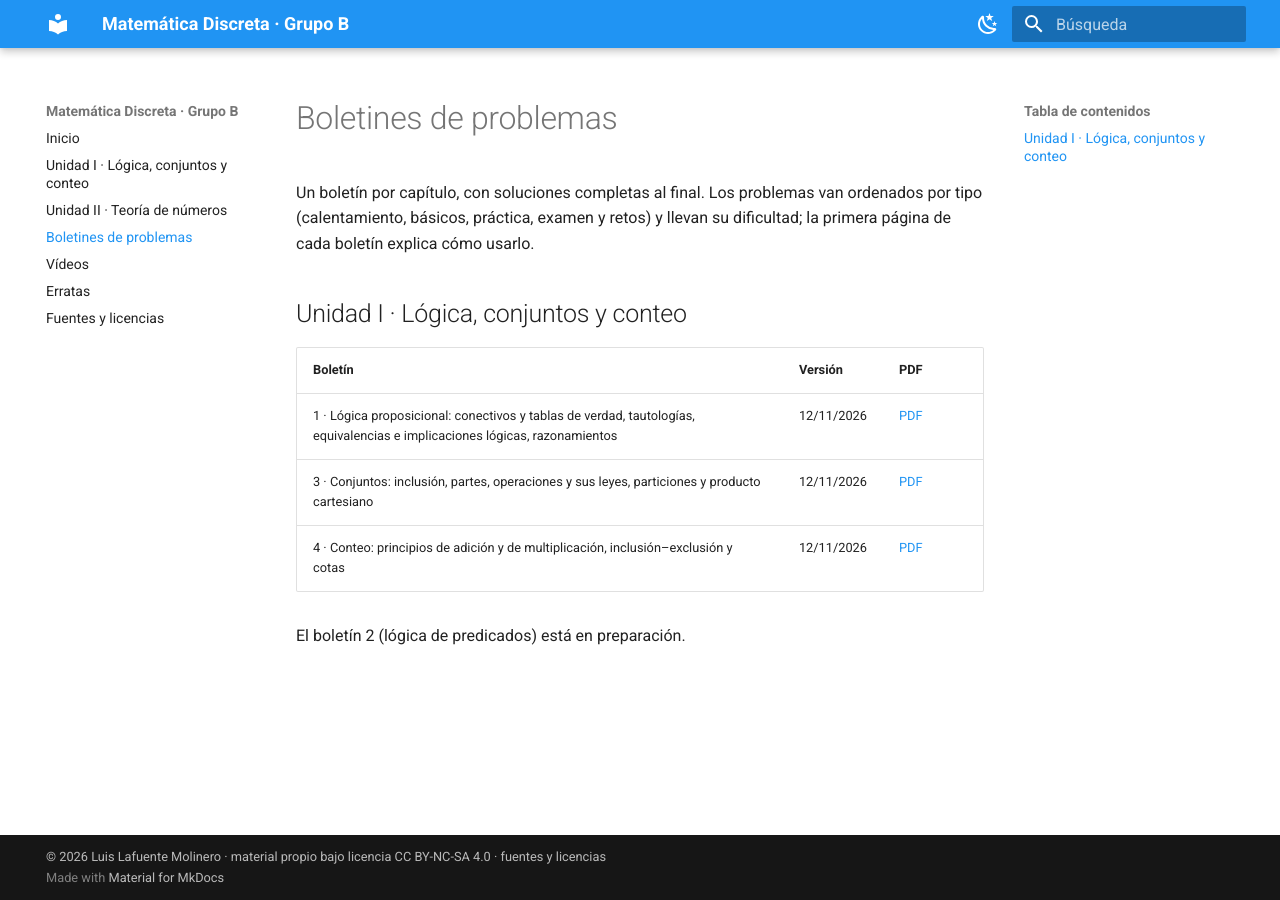
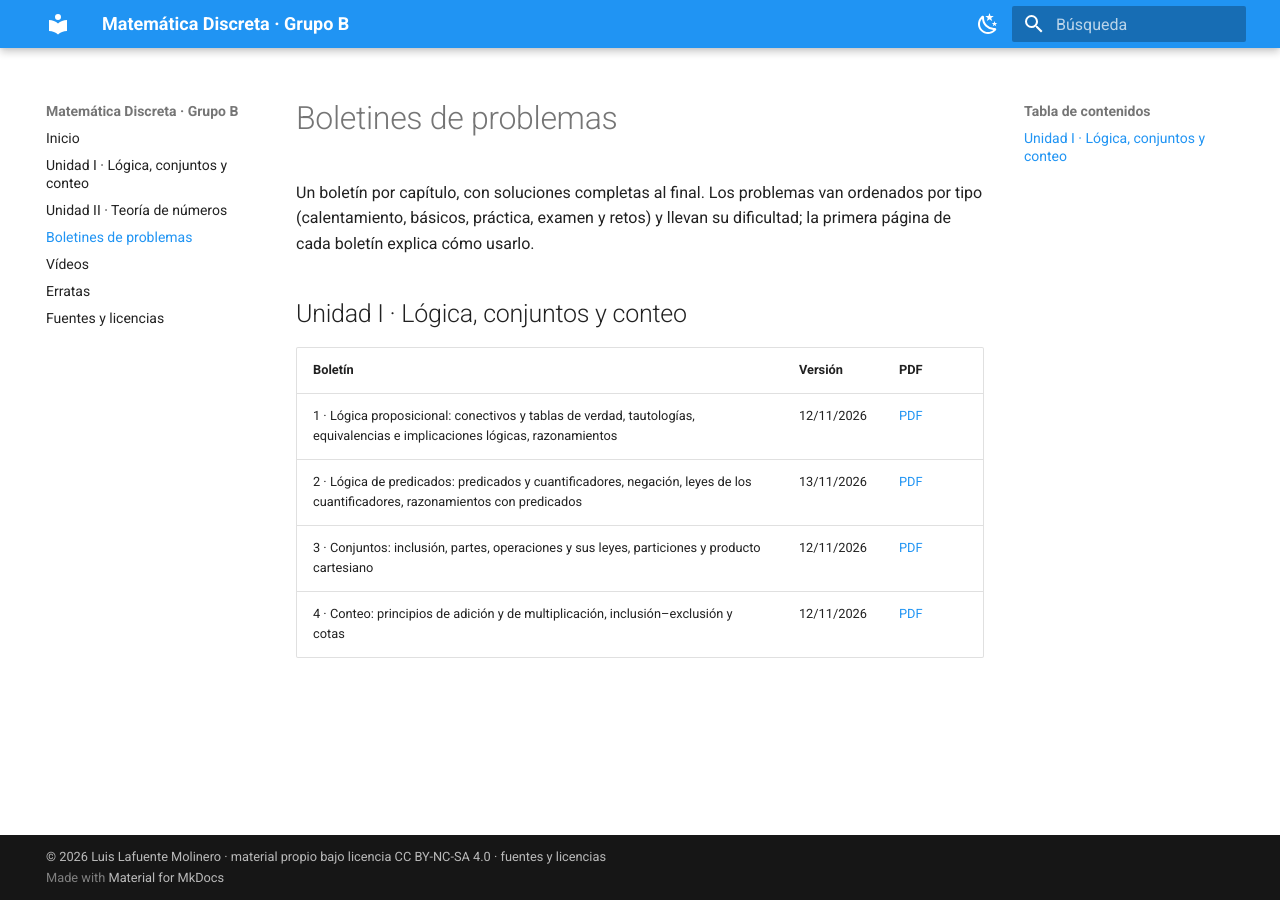
Before and after one commit to llafuent/md2627, an MkDocs documentation site: the page built from docs/boletines.md, in a window 1280 px wide. Built offline with MkDocs 1.6.1 and Material for MkDocs 9.7.7, drawn with Linux system fonts in a browser that asks for light colours.

Commit message:
Publicar material: material/u1/boletinPredicados.pdf, boletines.md

```diff
--- a/docs/boletines.md
+++ b/docs/boletines.md
@@ -8,7 +8,6 @@ básicos, práctica, examen y retos) y llevan su dificultad; la primera página
 | Boletín | Versión | PDF |
 |---|---|---|
 | 1 · Lógica proposicional: conectivos y tablas de verdad, tautologías, equivalencias e implicaciones lógicas, razonamientos | 12/11/2026 | [PDF](material/u1/boletinProposicional.pdf) |
+| 2 · Lógica de predicados: predicados y cuantificadores, negación, leyes de los cuantificadores, razonamientos con predicados | 13/11/2026 | [PDF](material/u1/boletinPredicados.pdf) |
 | 3 · Conjuntos: inclusión, partes, operaciones y sus leyes, particiones y producto cartesiano | 12/11/2026 | [PDF](material/u1/boletinConjuntos.pdf) |
 | 4 · Conteo: principios de adición y de multiplicación, inclusión–exclusión y cotas | 12/11/2026 | [PDF](material/u1/boletinConteo.pdf) |
-
-El boletín 2 (lógica de predicados) está en preparación.
```
Also changed, not shown: 1 other file.
